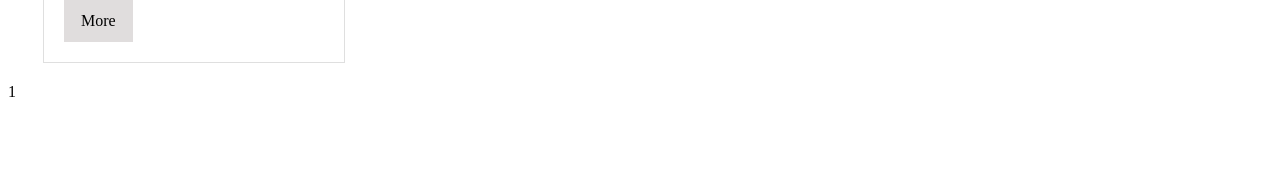
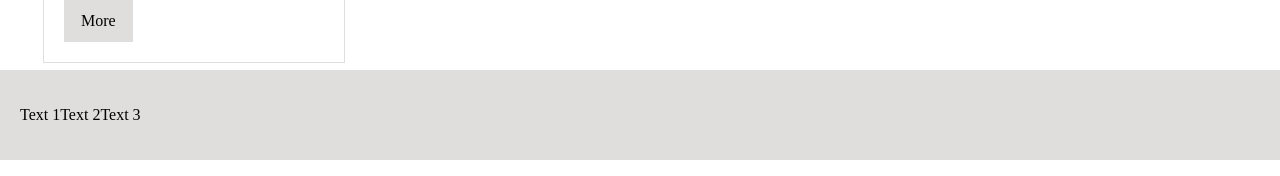
Before and after one commit to Grinsburg/movie-app, a React (Create React App) app: page / in a window 1280 px wide. Shown: the part 640-816 px from the top of the page. Built offline with nearby package versions, Linux system fonts and the light colour scheme.

Commit message:
add Footer components and styles

```diff
--- a/src/components/Footer/Footer.js
+++ b/src/components/Footer/Footer.js
@@ -1,9 +1,19 @@
 import React from 'react';
+
+import styles from './Footer.module.css';
 
 const Footer = () => {
   return (
-    <div>
-      1
+    <div className={styles.footer}>
+      <div>
+        <p>Text 1</p>
+      </div>
+      <div>
+        <p>Text 2</p>
+      </div>
+      <div>
+        <p>Text 3</p>
+      </div>
     </div>
   );
 }
--- a/src/components/Footer/Footer.module.css
+++ b/src/components/Footer/Footer.module.css
@@ -0,0 +1,10 @@
+.footer{
+  position: fixed;
+  right: 0;
+  left: 0;
+  bottom: 0;
+  border-width: 0 0 1px;
+  padding: 20px;
+  background-color: #e0dddd;
+  display: flex;
+}
```
